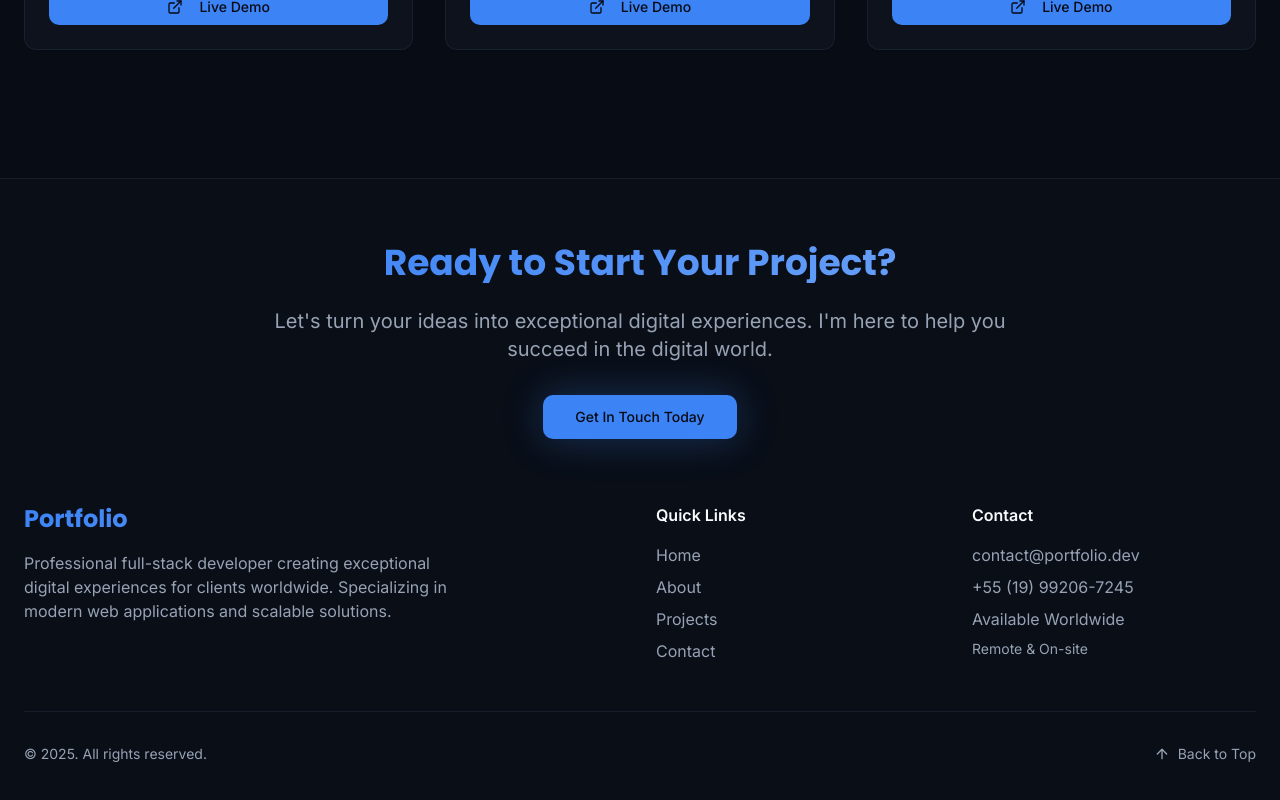
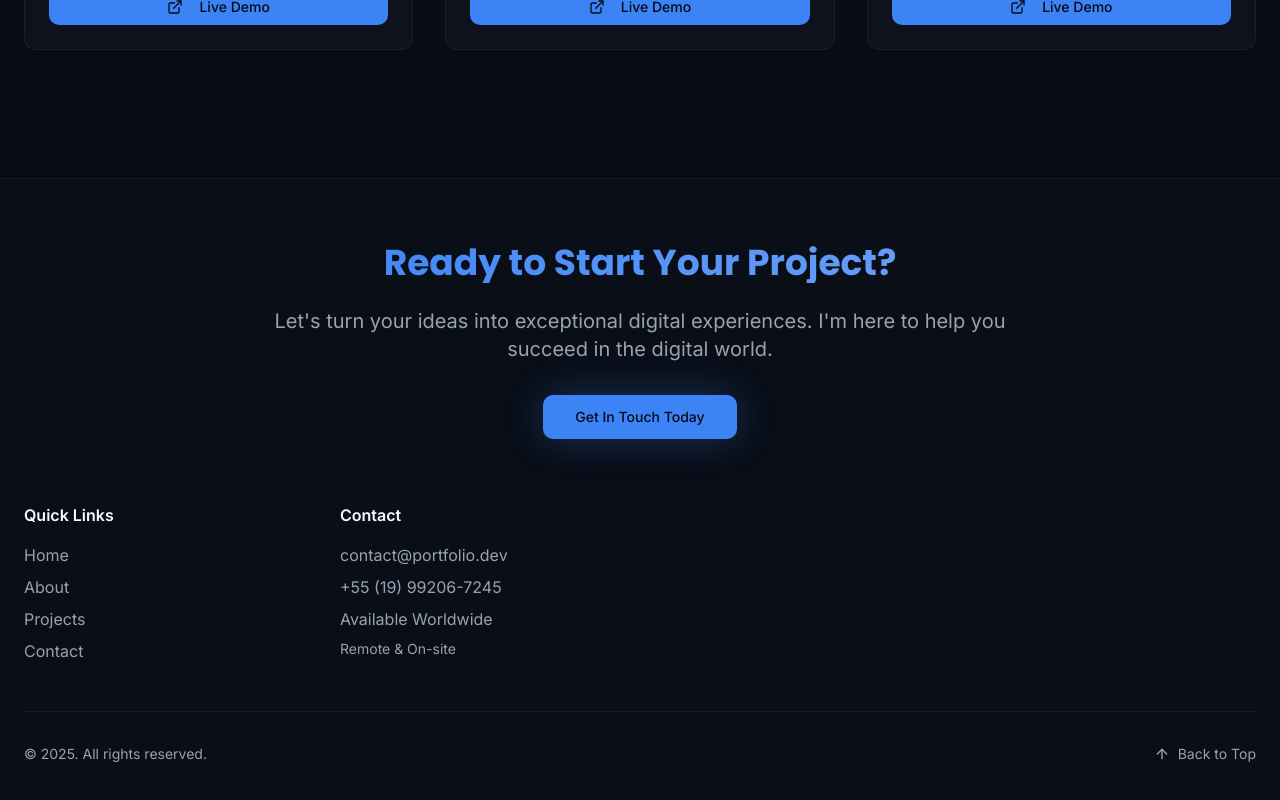
Before and after one commit to giovanni-valle/portifolio, a React (Vite) app: page / in a window 1280 px wide. Shown: the part 3338-4138 px from the top of the page. Built offline with nearby package versions, Linux system fonts and the light colour scheme; the HTML template or start-up script is replaced by a standard one.

Commit message:
Visual edit in Lovable

```diff
--- a/src/components/Footer.tsx
+++ b/src/components/Footer.tsx
@@ -76,24 +76,7 @@ const Footer = () => {
         {/* Footer Content */}
         <div className="grid md:grid-cols-4 gap-8 mb-12">
           {/* Brand */}
-          <motion.div initial={{
-          opacity: 0,
-          y: 20
-        }} whileInView={{
-          opacity: 1,
-          y: 0
-        }} viewport={{
-          once: true
-        }} className="md:col-span-2">
-            <Link to="/" className="text-2xl font-display font-bold text-gradient mb-4 block">
-              Portfolio
-            </Link>
-            <p className="text-muted-foreground mb-6 max-w-md">
-              Professional full-stack developer creating exceptional digital experiences
-              for clients worldwide. Specializing in modern web applications and scalable solutions.
-            </p>
 
-          </motion.div>
 
           {/* Quick Links */}
           <motion.div initial={{
```
